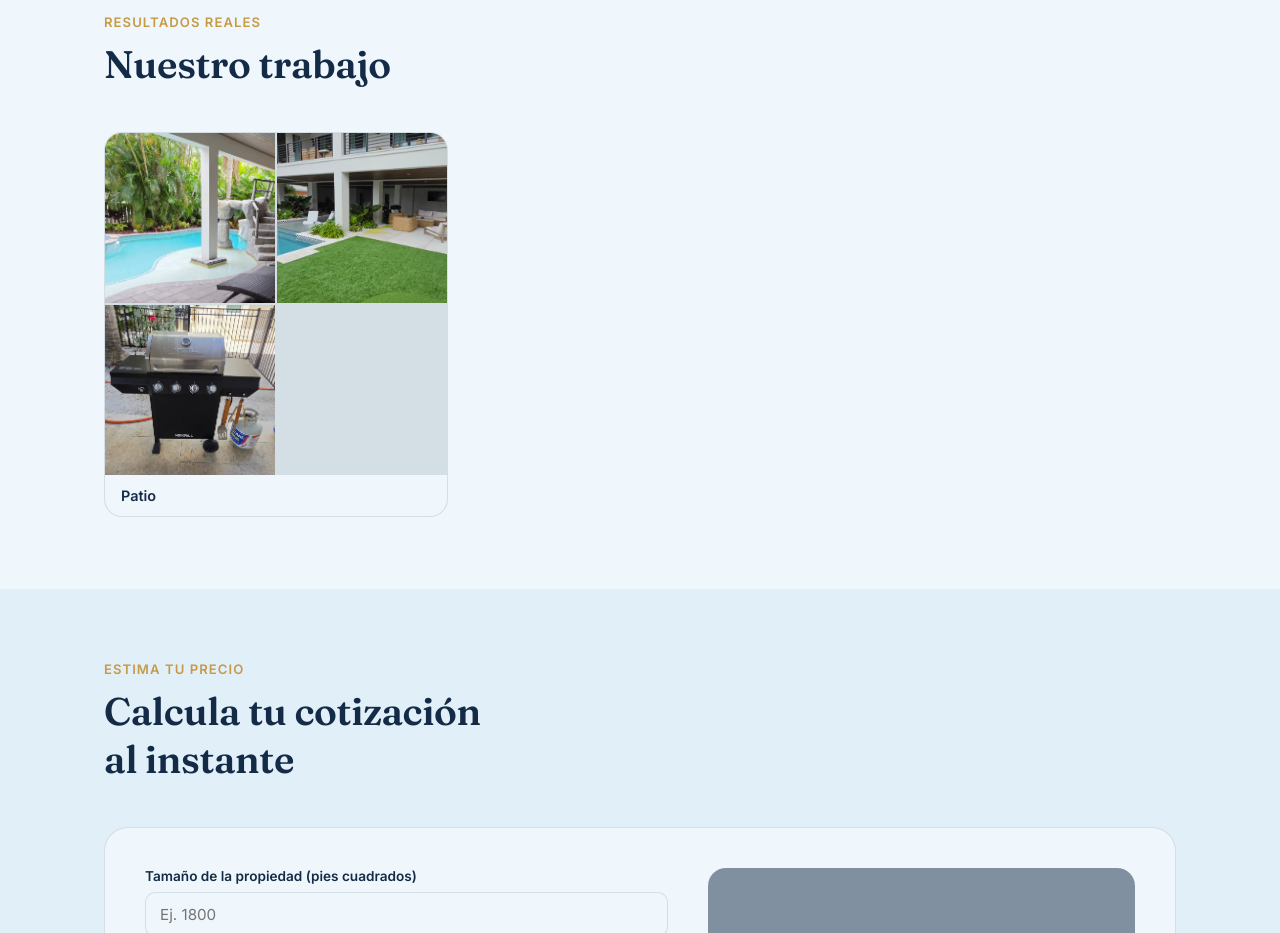
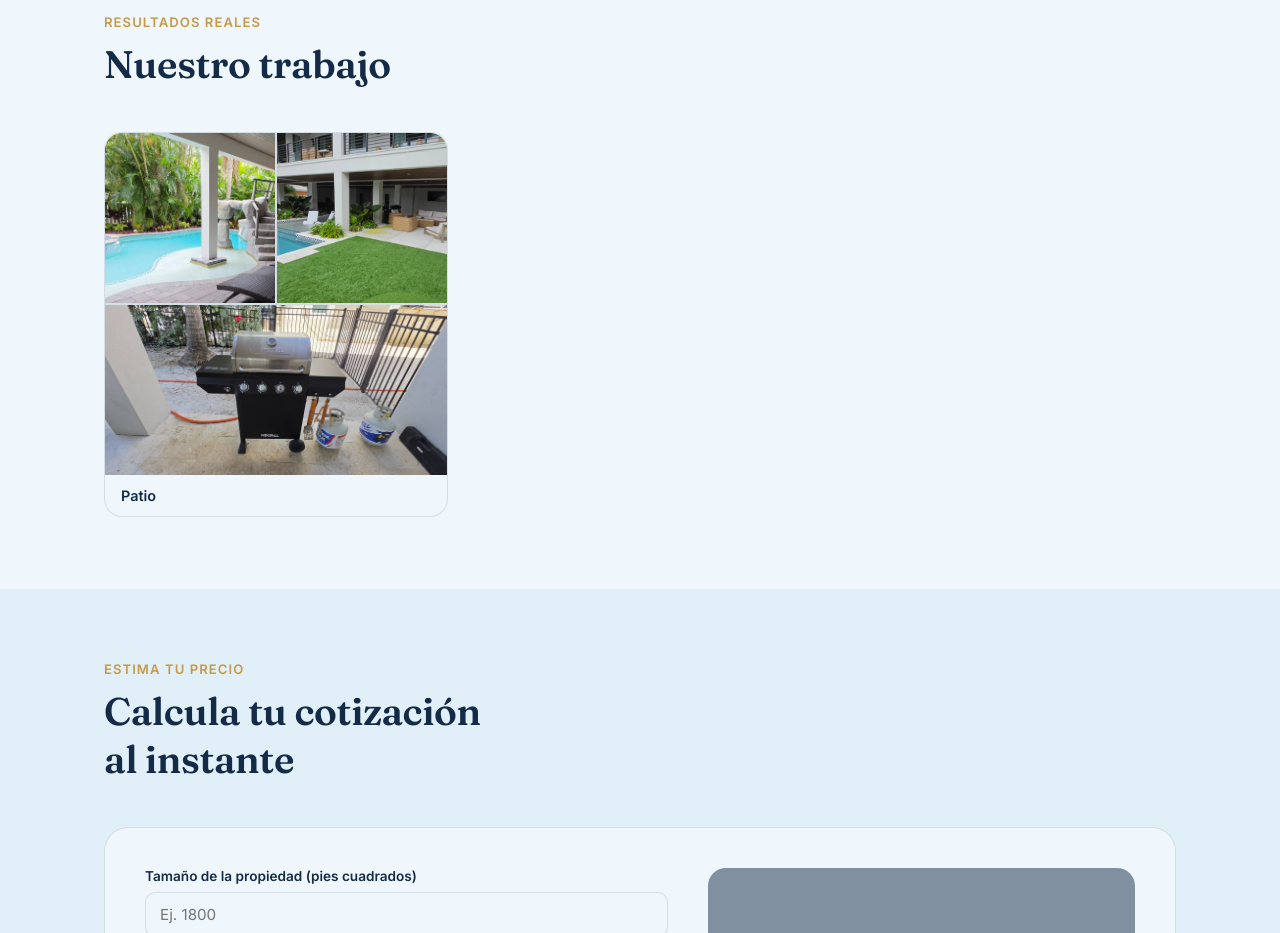
Before and after one commit to juanchoparra-spec/shinypro-web, a plain HTML site: page index.html in a window 1280 px wide. Shown: the part 1780-2713 px from the top of the page. Drawn offline with Linux system fonts and the light colour scheme.

Commit message:
Add files via upload

```diff
--- a/index.html
+++ b/index.html
@@ -166,9 +166,9 @@
   .gallery-grid{ display:grid; grid-template-columns:repeat(3,1fr); gap:20px;}
   @media(max-width:860px){ .gallery-grid{ grid-template-columns:1fr;} }
   .gallery-card{ border-radius:18px; overflow:hidden; border:1px solid var(--line); background:var(--cream);}
-  .gallery-card-imgs{ display:grid; grid-template-columns:1fr 1fr; gap:2px; background:var(--line);}
-  .gallery-card-imgs.single{ grid-template-columns:1fr;}
-  .gallery-card-imgs img{ width:100%; height:170px; object-fit:cover; display:block; background:var(--cream-deep);}
+  .gallery-card-imgs{ display:flex; flex-wrap:wrap; gap:2px; background:var(--line);}
+  .gallery-card-imgs img{ flex:1 1 calc(50% - 1px); min-width:150px; height:170px; object-fit:cover; display:block; background:var(--cream-deep);}
+  .gallery-card-imgs.single img{ flex:1 1 100%;}
   .gallery-card-label{ padding:12px 16px; font-size:0.9rem; font-weight:600;}
   .gallery-empty{ text-align:center; padding:40px 20px; opacity:0.55; font-size:0.9rem; border:1.5px dashed var(--line); border-radius:16px;}
   .gallery-empty.hidden{ display:none;}
@@ -742,7 +742,7 @@ function buildGallery(){
       card.className = 'gallery-card';
       const imgsWrap = document.createElement('div');
       imgsWrap.className = 'gallery-card-imgs' + (srcs.length === 1 ? ' single' : '');
-      srcs.slice(0,4).forEach(s => {
+      srcs.slice(0,6).forEach(s => {
         const img = document.createElement('img');
         img.src = s;
         img.alt = galleryLabels[currentLang][cat];
```
